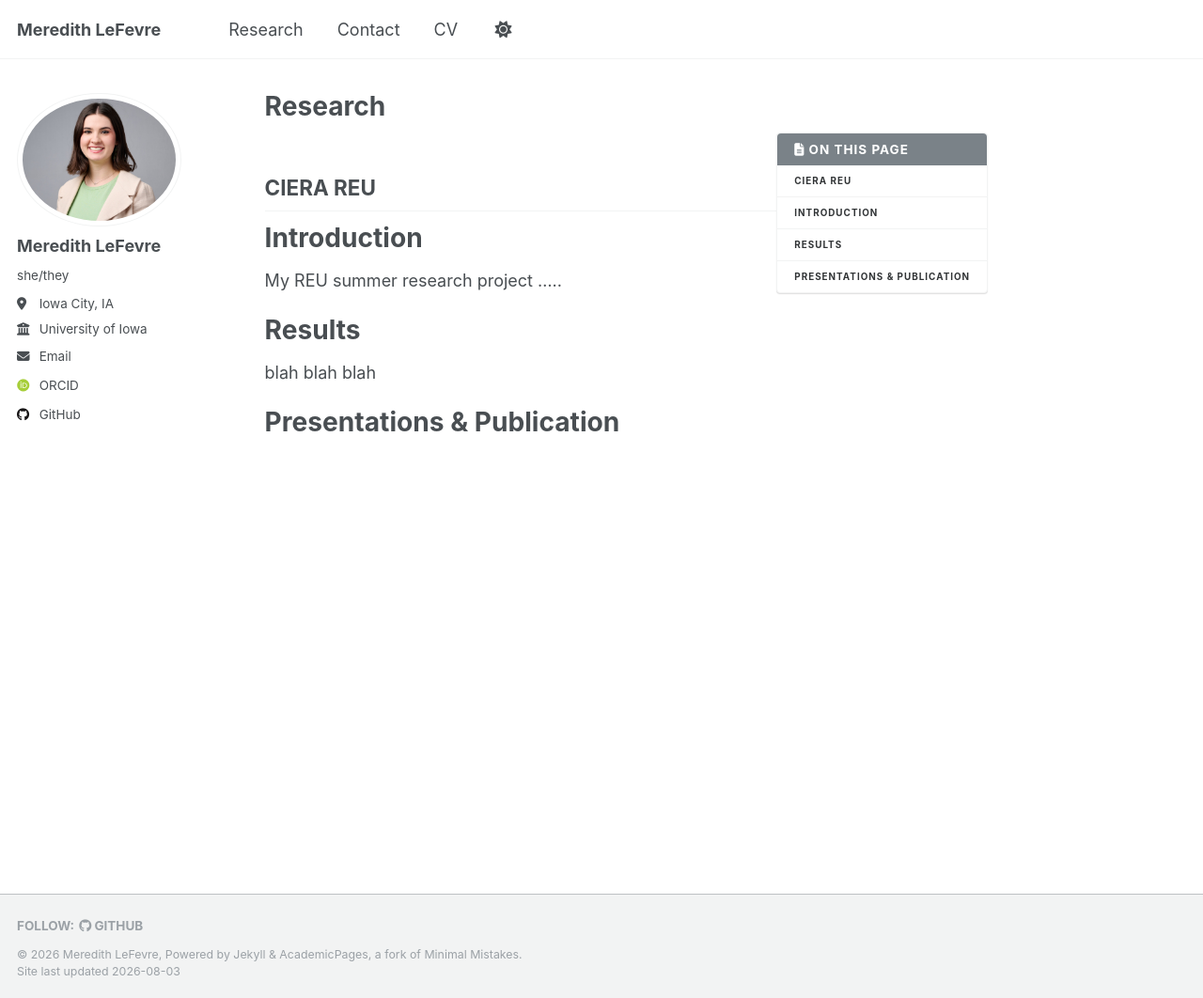
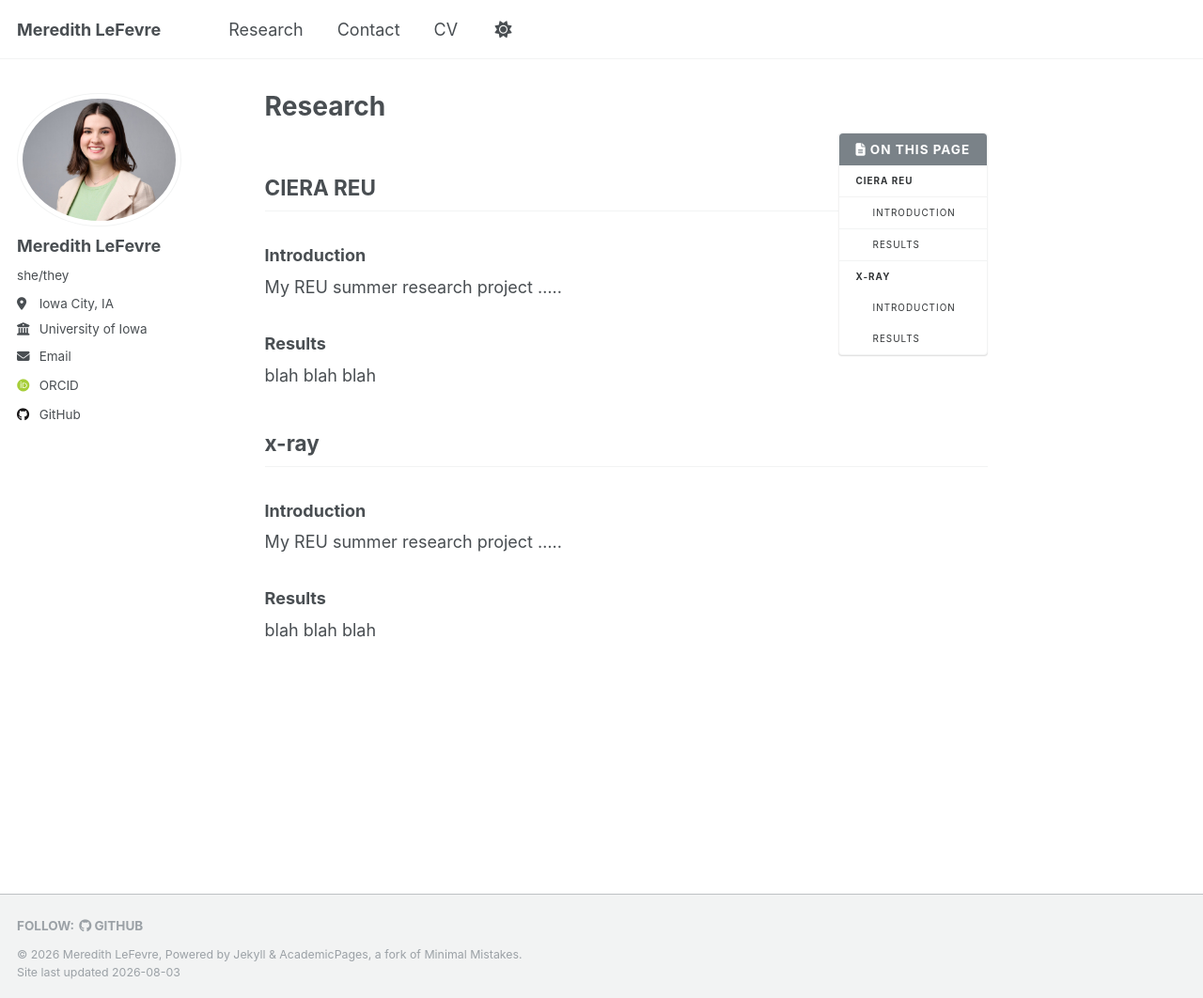
Before and after one commit to meredith-lefevre/meredith-lefevre.github.io, a Jekyll site: the page built from _pages/research.md, in a window 1280 px wide and 1062 px high. Shown: the whole window at 94% size. Built offline with Jekyll 4.4.1, drawn with Linux system fonts in a browser that asks for light colours; some web fonts are replaced; a script that is not in the unit is left out.

Commit message:
Update research.md

```diff
--- a/_pages/research.md
+++ b/_pages/research.md
@@ -8,12 +8,19 @@ author_profile: true
 {% include base_path %}
 
 ## CIERA REU
-# Introduction
+### Introduction
 
 My REU summer research project .....
 
-# Results
+### Results
 
 blah blah blah
 
-# Presentations & Publication
+## x-ray
+### Introduction
+
+My REU summer research project .....
+
+### Results
+
+blah blah blah
```
